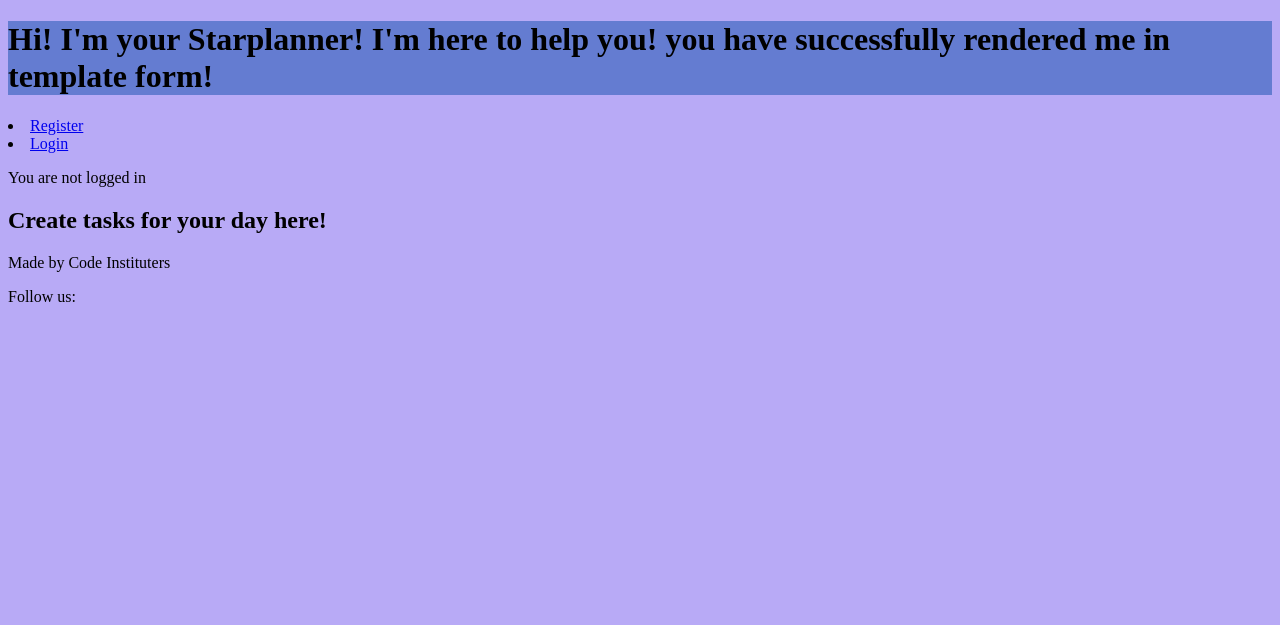
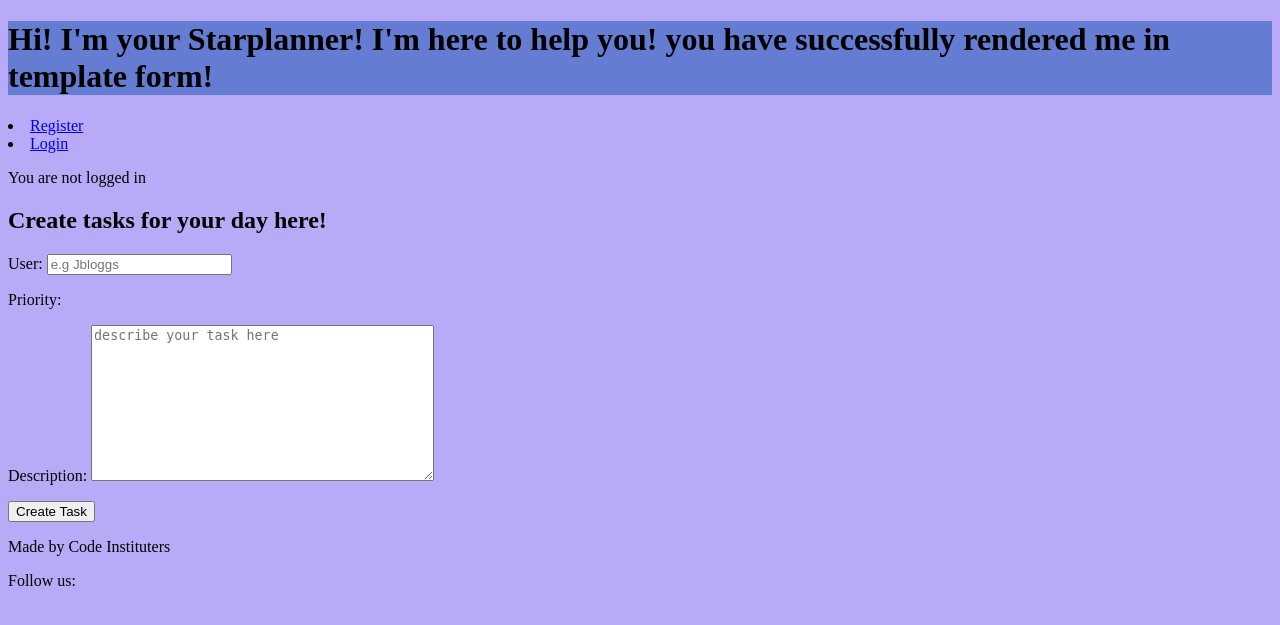
Before and after one commit to BeeBeeBethC/Starplanner-PP4, a Django app: page /create/ in a window 1280 px wide. Shown: the top 625 px of the page. Run offline with Django 4.2, Linux system fonts and the light colour scheme.

Commit message:
successfully rendered a form into my html template

```diff
--- a/bgcode/settings.py
+++ b/bgcode/settings.py
@@ -27,7 +27,7 @@ BASE_DIR = Path(__file__).resolve().parent.parent
 SECRET_KEY = os.environ.get("SECRET_KEY")
 
 # SECURITY WARNING: don't run with debug turned on in production!
-DEBUG = False
+DEBUG = True
 
 ALLOWED_HOSTS = [
     '127.0.0.1',
--- a/starplanner/views.py
+++ b/starplanner/views.py
@@ -1,10 +1,11 @@
-from django.shortcuts import render
+from django.shortcuts import render, redirect
 from django.http import HttpResponse, HttpResponseRedirect
 from django.urls import path
 from django.template import loader, RequestContext
 from django.views import View
 from django.contrib.auth.models import User
-
+from .forms import TaskForm
+from .models import Task
 
 # Create your views here.
 # home - starplanner home view!!
@@ -13,7 +14,7 @@ def starplanner(request):
     return HttpResponse(template.render())
 
 
-# post login page
+# post login page - REDIRECT LOGIN PAGE TO PLANNER HOME
 def starplanner_home(request):
     template = loader.get_template('planner_home.html')
     return HttpResponse(template.render())
@@ -21,23 +22,28 @@ def starplanner_home(request):
 
 # create_task_view
 def create_task(request):
-    template = loader.get_template('create_task.html')
-    return HttpResponse(template.render())
+    form = TaskForm()
+    if request.method == 'POST':
+        form = TaskForm(request.POST)
+        if form.is_valid():
+            form.save()
+            return redirect('create')
+    context = {'form': form}
+    return render(request, 'create_task.html', context)
 
 
 # read_task_view
 def read_task(request):
-    template = loader.get_template('read_task.html')
-    return HttpResponse(template.render())
+    tasks = Task.objects.all()
+    return render(request, 'read_task.html', {'tasks': tasks})
 
 
 # update_task_view
 def update_task(request):
-    template = loader.get_template('update_task.html')
-    return HttpResponse(template.render())
+    tasks = Task.objects.all()
+    return render(request, 'update_task.html')
 
 
 # delete_task_view
 def delete_task(request):
-    template = loader.get_template('delete_task.html')
-    return HttpResponse(template.render())
+    return render(request, 'delete_task.html')
--- a/templates/create_task.html
+++ b/templates/create_task.html
@@ -8,5 +8,10 @@ Create Task
 {% block content %}
 <div class="login-form">
     <h2>Create tasks for your day here!</h2>
+    <form method="POST">
+        {% csrf_token %}
+        {{ form.as_p }}
+        <button type="submit">Create Task</button>
+    </form>
 </div>
 {% endblock %}
```
